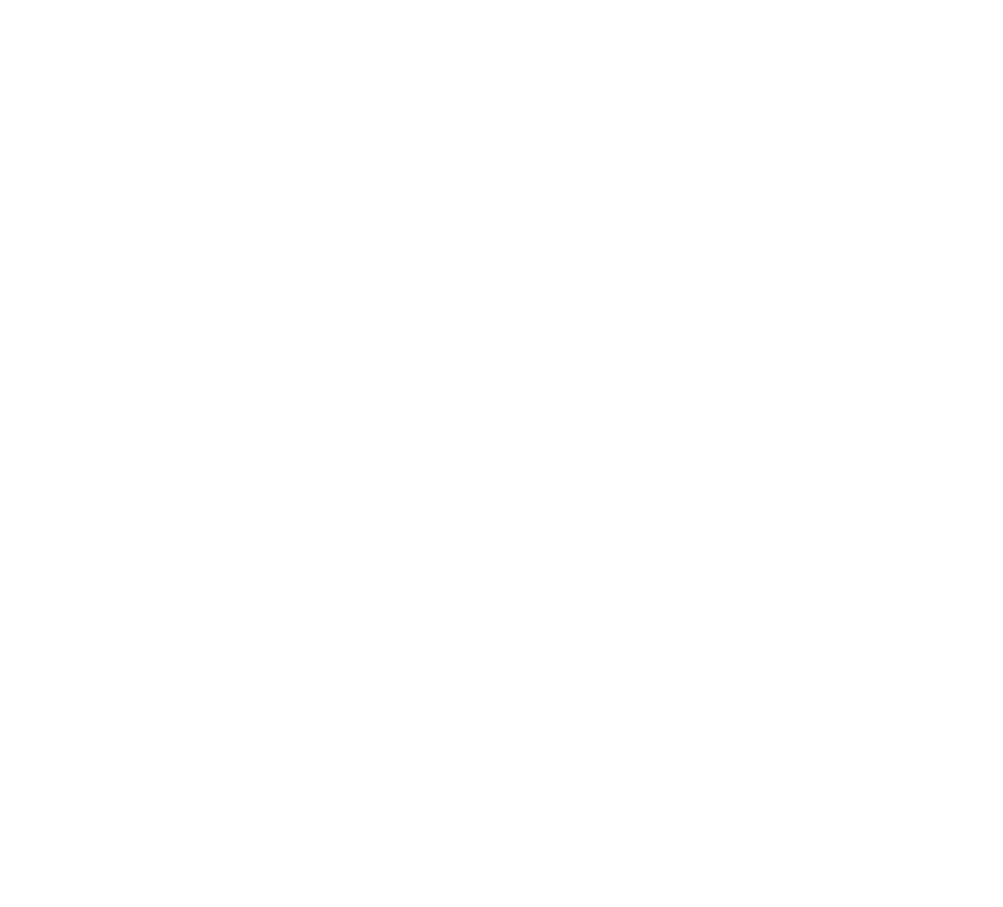
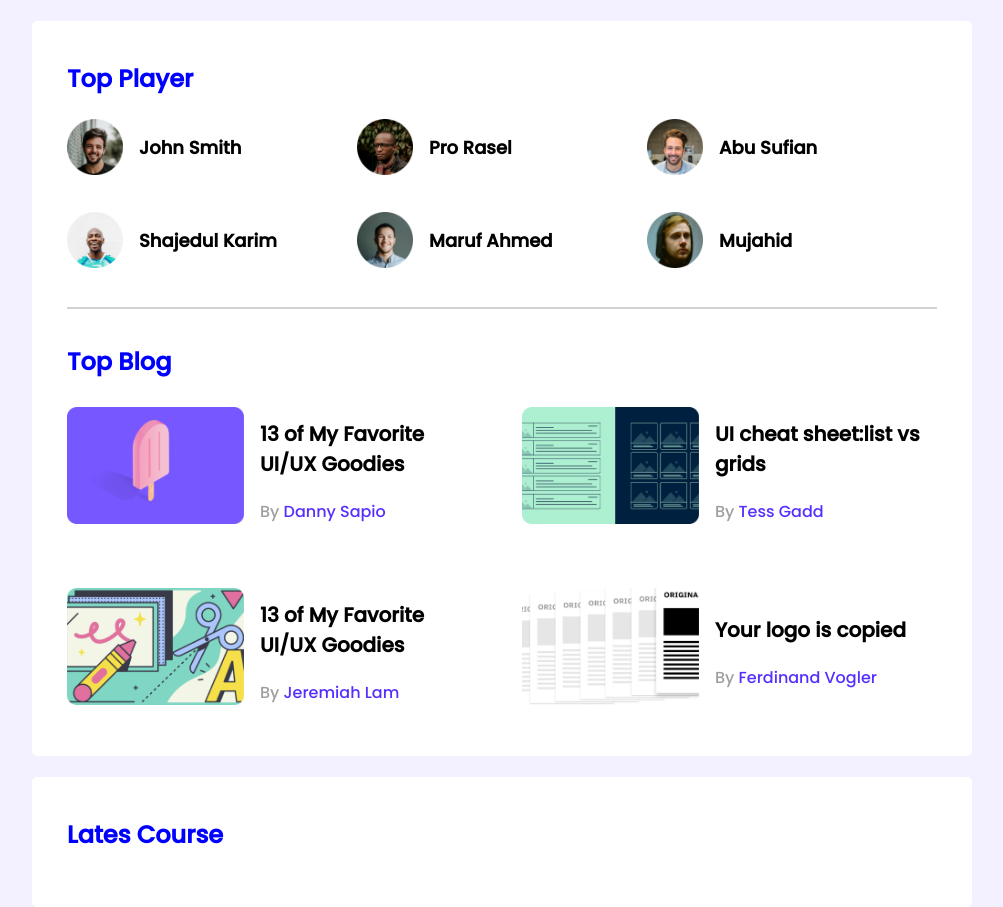
Before and after one commit to yasin2514/leaderboard, a plain HTML site: page index.html in a window 1280 px wide. Shown: the whole page, without its empty margins (138-1141 px from the left). Before the commit the page ends 800 px from the top, so only its background shows below. Drawn offline with Linux system fonts and the light colour scheme.

Commit message:
two-section added

```diff
--- a/index.html
+++ b/index.html
@@ -8,6 +8,109 @@
     <link rel="stylesheet" href="styles/style.css">
 </head>
 <body>
+    <header>
+
+
+    </header>
+
+    <main>
+        <!-- top-players and blogs -->
+        <section class="container">
+            <div class="top-players">
+                <h2 class="section-title">Top Player</h2>
+                <div class="players">
+
+                <div class="player">
+                        <img src="images/players/player-1.png" alt="no image">
+                        <h3 class="player-name">John Smith</h3>
+                    </div>
+                    <div class="player">
+                        <img src="images/players/player-2.png" alt="no image">
+                        <h3 class="player-name">Pro Rasel</h3>
+                    </div>
+                    <div class="player">
+                        <img src="images/players/player-3.png" alt="no image">
+                        <h3 class="player-name">Abu Sufian</h3>
+                    </div>
+                    <div class="player">
+                        <img src="images/players/player-4.png" alt="no image">
+                        <h3 class="player-name">Shajedul Karim</h3>
+                    </div>
+                    <div class="player">
+                        <img src="images/players/player-5.png" alt="no image">
+                        <h3 class="player-name">Maruf Ahmed</h3>
+                    </div>
+                    <div class="player">
+                        <img src="images/players/player-6.png" alt="no image">
+                        <h3 class="player-name">Mujahid</h3>
+                    </div>
+
+                </div>
+                <hr>
+            </div>
+
+            <div class="top-blog">
+                <h2 class="section-title">Top Blog</h2>
+                <div class="blogs">
+                    <article class="blog">
+                        <div class="thumbnail">
+                            <img src="images/blogs/blog-1.png" alt="no image">
+
+                        </div>
+                        <div class="blog-info">
+                            <h3>13 of My Favorite UI/UX Goodies</h3>
+                            <p class="author-name">By <a href="#">Danny Sapio</a></p>
+
+                        </div>
+                    </article>
+
+                    <article class="blog">
+                        <div class="thumbnail">
+                            <img src="images/blogs/blog-2.png" alt="no image">
+
+                        </div>
+                        <div class="blog-info">
+                            <h3>UI cheat sheet:list vs grids</h3>
+                            <p class="author-name">By <a href="#">Tess Gadd</a></p>
+
+                        </div>
+                    </article>
+
+                    <article class="blog">
+                        <div class="thumbnail">
+                            <img src="images/blogs/blog-3.png" alt="no image">
+
+                        </div>
+                        <div class="blog-info">
+                            <h3>13 of My Favorite UI/UX Goodies</h3>
+                            <p class="author-name">By <a href="#">Jeremiah Lam</a></p>
+
+                        </div>
+                    </article>
+
+                    <article class="blog">
+                        <div class="thumbnail">
+                            <img src="images/blogs/blog-4.png" alt="no image">
+
+                        </div>
+                        <div class="blog-info">
+                            <h3>Your logo is copied</h3>
+                            <p class="author-name">By <a href="#">Ferdinand Vogler</a></p>
+
+                        </div>
+                    </article>
+                </div>
+
+            </div>
+
+        </section>
+
+        <section class="container">
+            <h2 class="section-title">Lates Course</h2>
+
+        </section>
+
+    </main>
 
 </body>
 </html>
--- a/styles/style.css
+++ b/styles/style.css
@@ -0,0 +1,90 @@
+@import url("https://fonts.googleapis.com/css2?family=Poppins:wght@500&display=swap");
+
+body {
+  font-family: "Poppins", sans-serif;
+  background-color: #f3f1ff;
+  margin: 0;
+  padding: 0;
+}
+main {
+  display: flex;
+  flex-direction: column;
+  align-items: center;
+}
+.container {
+  background-color: #ffffff;
+  width: 870px;
+  /* height: 680px; */
+  padding: 35px;
+  border-radius: 5px;
+  margin-top: 21px;
+}
+
+/* ---------------
+top -players styles start
+------------------ */
+
+.top-players {
+}
+.section-title {
+  color: blue;
+  font-size: 24px;
+  margin-top: 5px;
+}
+.players {
+  display: grid;
+  grid-template-columns: repeat(3, 1fr);
+  grid-row-gap: 30px;
+  margin-bottom: 35px;
+}
+.player {
+  display: flex;
+  align-items: center;
+}
+.player img {
+  width: 56px;
+  height: 56px;
+}
+.player-name {
+  font-size: 18px;
+  margin-left: 16px;
+}
+hr {
+  border: 1px solid #d1d1d1;
+  margin-bottom: 35px;
+}
+/* ---------------
+top -players styles end
+------------------ */
+
+/* ---------------
+top -bolg styles start
+------------------ */
+.blogs{
+    display: grid;
+    grid-template-columns: repeat(2,1fr);
+    grid-row-gap:40px;
+    grid-column-gap:40px;
+}
+.blog{
+  display: flex;
+  align-items: center;
+}
+.thumbnail img {
+  width: 177px;
+  height: 117px;
+}
+.blog-info {
+  margin-left: 16px;
+}
+.blog-info h3{
+    font-size: 20px;
+}
+.author-name {
+  color: #9f9f9f;
+  font-size: 16px;
+}
+.author-name a {
+  text-decoration: none;
+  color: #562EFF;
+}
```
